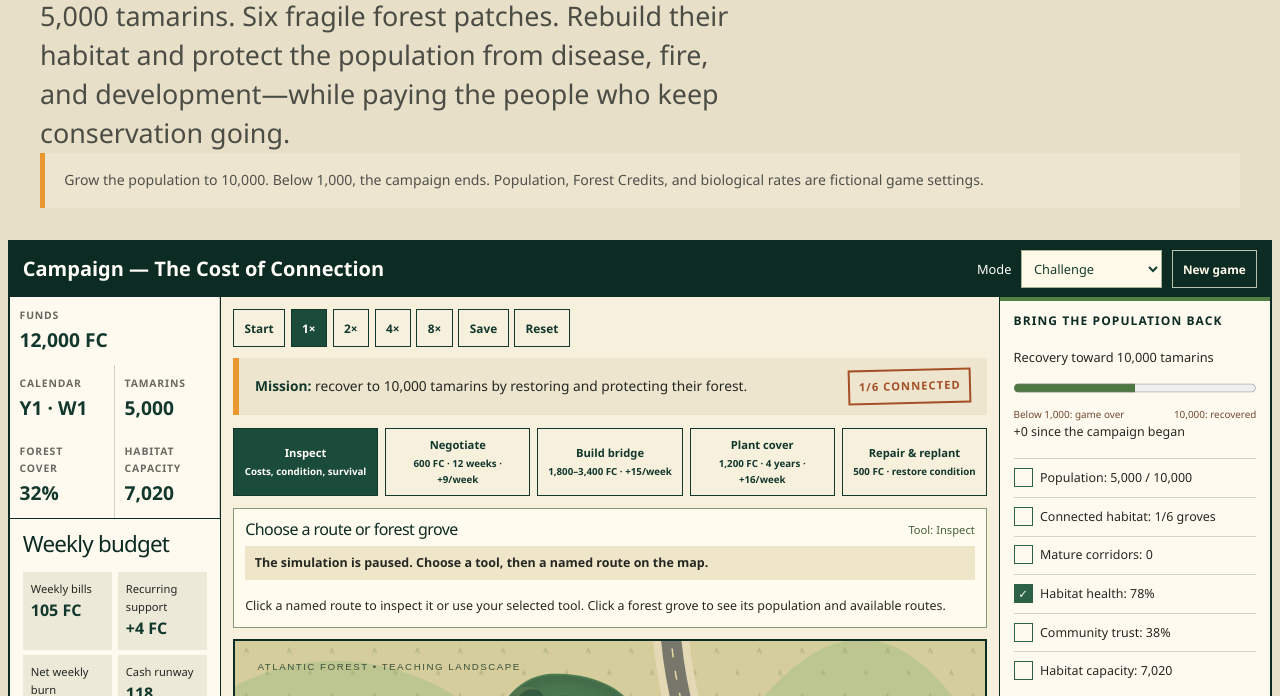
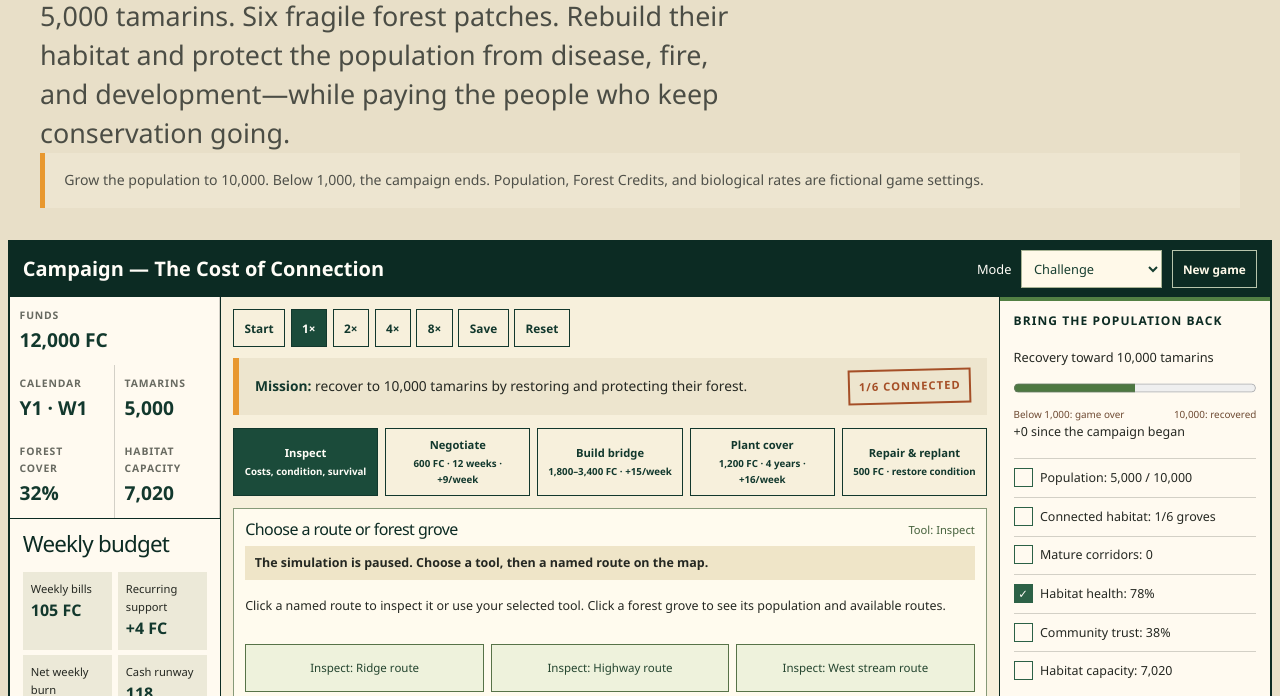
Before and after one commit to msriram/golden-lion-tamarin, a website with bundled scripts: page game.html in a window 1280 px wide. Shown: the part 246-942 px from the top of the page. Built offline with nearby package versions, Linux system fonts and the light colour scheme.

Commit message:
Keep route action buttons visible and stable after selection

```diff
--- a/game.css
+++ b/game.css
@@ -737,9 +737,10 @@
 .selection-status div { border-left:3px solid #b7c5a1; padding-left:.5rem; }
 .selection-status dt { font-size:.64rem; text-transform:uppercase; color:#586c51; }
 .selection-status dd { font-size:.78rem; font-weight:650; margin:0; }
-.selection-panel .inspector-copy { min-height:0; margin:.4rem 0 0; font-size:.78rem; }
-.selection-routes { display:flex; gap:.4rem; flex-wrap:wrap; }
-.selection-routes button { margin-top:.5rem; border:1px solid #577348; padding:.45rem; background:#eef2dc; color:#24452f; font-size:.72rem; cursor:pointer; }
+.selection-panel .inspector-copy { min-height:3.2em; margin:.4rem 0 0; font-size:.78rem; }
+.selection-routes { display:grid; grid-template-columns:repeat(3,minmax(0,1fr)); gap:.4rem; margin-top:.5rem; }
+.selection-routes button { min-height:48px; border:1px solid #577348; padding:.45rem; background:#eef2dc; color:#24452f; font-size:.72rem; cursor:pointer; }
+.selection-routes button[aria-pressed="true"] { border-color:#9a671a; background:#ffe2a1; box-shadow:inset 0 0 0 1px #9a671a; }
 .route-marker.selected { outline:3px solid #d89322; outline-offset:3px; background:#ffe2a1; }
 .tutorial-target { outline:3px solid #d89322; outline-offset:2px; }
 .terrain-area.selected { border:3px solid #edb74b; }
@@ -773,6 +774,7 @@
   .game-titlebar { align-items:flex-start; flex-direction:column; }
   .game-stats .game-hud { grid-template-columns:repeat(3,minmax(0,1fr)); }
   .selection-status { grid-template-columns:1fr; gap:.3rem; }
+  .selection-routes { grid-template-columns:repeat(2,minmax(0,1fr)); }
   .selection-status div { display:flex; justify-content:space-between; gap:.5rem; }
   .tutorial-panel:not([hidden]) { align-items:stretch; flex-direction:column; gap:.6rem; }
   .tutorial-panel .game-button { max-width:none; }
--- a/js/game.js
+++ b/js/game.js
@@ -31,7 +31,18 @@ function actOnRoute(id){
 function renderInspector(){
   document.querySelector('[data-selected-tool]').textContent=`Tool: ${toolNames[tool]}`;
   const title=document.querySelector('[data-inspector-title]'),copy=document.querySelector('[data-inspector]'),status=document.querySelector('[data-inspector-status]'),routes=document.querySelector('[data-inspector-routes]');
-  status.replaceChildren();routes.replaceChildren();
+  status.replaceChildren();
+  for(const link of state.links){
+    let button=routes.querySelector(`[data-inspector-route="${link.id}"]`);
+    if(!button){
+      button=document.createElement('button');button.type='button';button.dataset.inspectorRoute=link.id;
+      button.addEventListener('click',()=>actOnRoute(link.id));routes.append(button);
+    }
+    const label=`${toolNames[tool]}: ${link.name}`;
+    if(button.textContent!==label)button.textContent=label;
+    button.setAttribute('aria-pressed',String(selection?.type==='route'&&selection.id===link.id));
+    button.disabled=state.status!=='playing';
+  }
   if(!selection){title.textContent='Choose a route or forest grove';copy.textContent='Click a named route to inspect it or use your selected tool. Click a forest grove to see its population and available routes.';return;}
   const fields=selection.type==='route'?(()=>{
     const link=state.links.find(entry=>entry.id===selection.id);title.textContent=link.name;
@@ -39,10 +50,7 @@ function renderInspector(){
     return [['Land agreement',link.agreement?'Agreement signed':link.agreementDue?`Negotiating · ${link.agreementDue-state.totalWeeks} weeks left`:'Not negotiated'],['Bridge',link.bridgeDue?`Building · ${Math.max(0,link.bridgeDue-state.totalWeeks)} weeks${link.bridgeDue<=state.totalWeeks?' · waiting for funds':' left'}`:link.built?`${activeLink(link)?'Open':'Closed'} · ${Math.round(link.condition)}% condition`:'Not built'],['Tree cover',link.planted?`${Math.round(link.age/52*10)/10} years · ${Math.round(link.survival)}% survival`:'Not planted']];
   })():(()=>{
     const patch=state.patches.find(entry=>entry.id===selection.id);title.textContent=patch.name;
-    copy.textContent=`${number(patch.population)} tamarins; habitat capacity ${number(habitatCapacity(state,patch))}. ${tool==='inspect'?'Inspect a route below for land, bridge, and planting details.':`To ${toolNames[tool].toLowerCase()}, choose one of this grove’s routes below.`}`;
-    for(const link of state.links.filter(entry=>entry.from===patch.id||entry.to===patch.id)){
-      const button=document.createElement('button');button.type='button';button.textContent=`${toolNames[tool]}: ${link.name}`;button.addEventListener('click',()=>actOnRoute(link.id));routes.append(button);
-    }
+    copy.textContent=`${number(patch.population)} tamarins; habitat capacity ${number(habitatCapacity(state,patch))}. ${tool==='inspect'?'Inspect any route below for land, bridge, and planting details.':`Choose a route below to ${toolNames[tool].toLowerCase()}.`}`;
     return [['Population',number(patch.population)],['Habitat health',`${Math.round(patch.health)}%`],['Vaccinated',`${Math.round(patch.vaccinated*100)}%`]];
   })();
   for(const [label,value] of fields){const item=document.createElement('div'),term=document.createElement('dt'),detail=document.createElement('dd');term.textContent=label;detail.textContent=value;item.append(term,detail);status.append(item);}
@@ -81,7 +89,7 @@ function renderMap(){
     button.setAttribute('aria-label',`${patch.name}: ${patch.population} tamarins, health ${Math.round(patch.health)}%.`);
     button.dataset.patch=patch.id;button.classList.toggle('selected',selection?.type==='patch'&&selection.id===patch.id);
     button.innerHTML=`<span class="area-name">${patch.name} · ${number(patch.population)}</span>`+Array.from({length:Math.max(1,Math.ceil(patch.health/10))},(_,index)=>`<i class="terrain-tree" style="left:${12+index*31%65}%;top:${8+index*23%62}%"></i>`).join('')+(recent?`<span class="hazard-badge">${ADVERSITIES[patch.lastAdversity.type]}</span>`:'');
-    button.addEventListener('click',()=>{selection={type:'patch',id:patch.id};message(`${patch.name} selected. ${tool==='inspect'?'Population and habitat details are shown below.':'Choose a connected route below to use '+toolNames[tool]+'.'}`);render();revealSelection();});map.append(button);
+    button.addEventListener('click',()=>{selection={type:'patch',id:patch.id};message(`${patch.name} selected. ${tool==='inspect'?'Population and habitat details are shown below.':'Choose a named route to use '+toolNames[tool]+'.'}`);render();revealSelection();});map.append(button);
   }
   const token=document.querySelector('[data-tamarin]');
   const route=state.links.find(activeLink);
```
